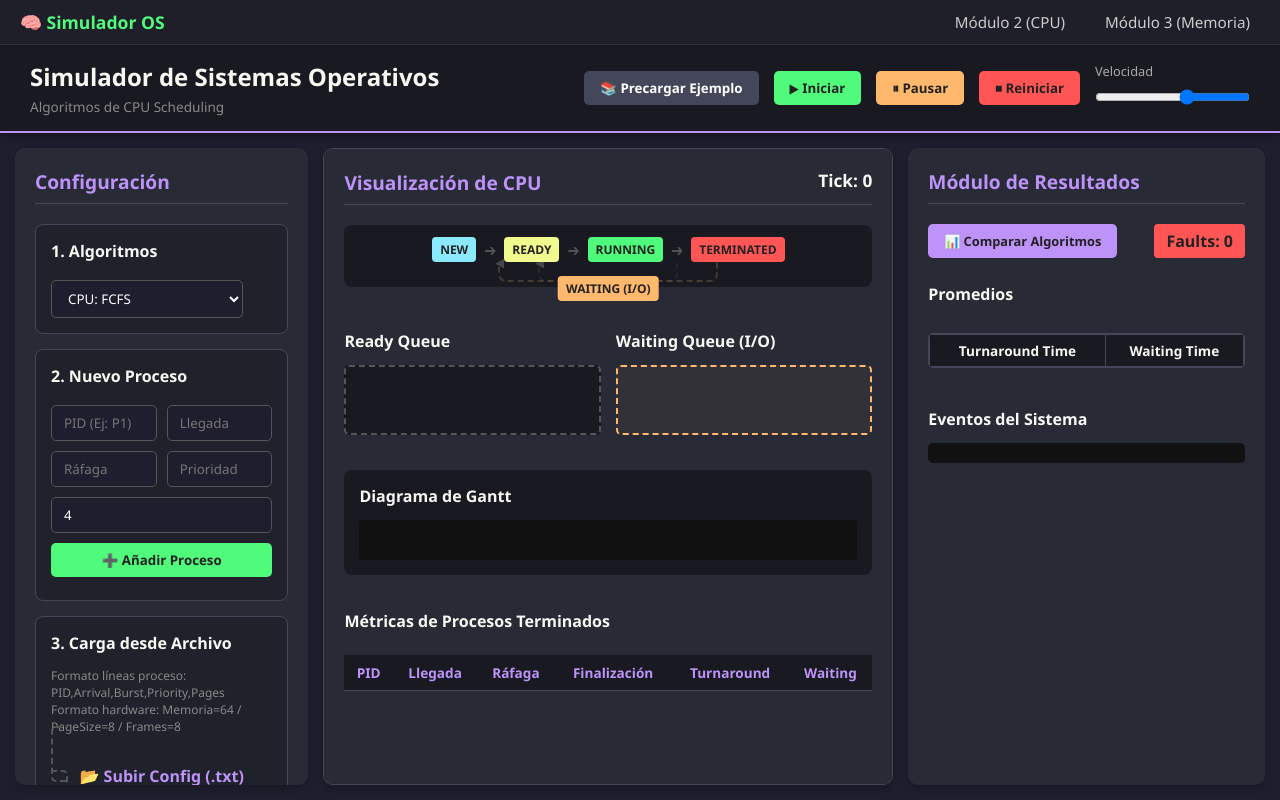
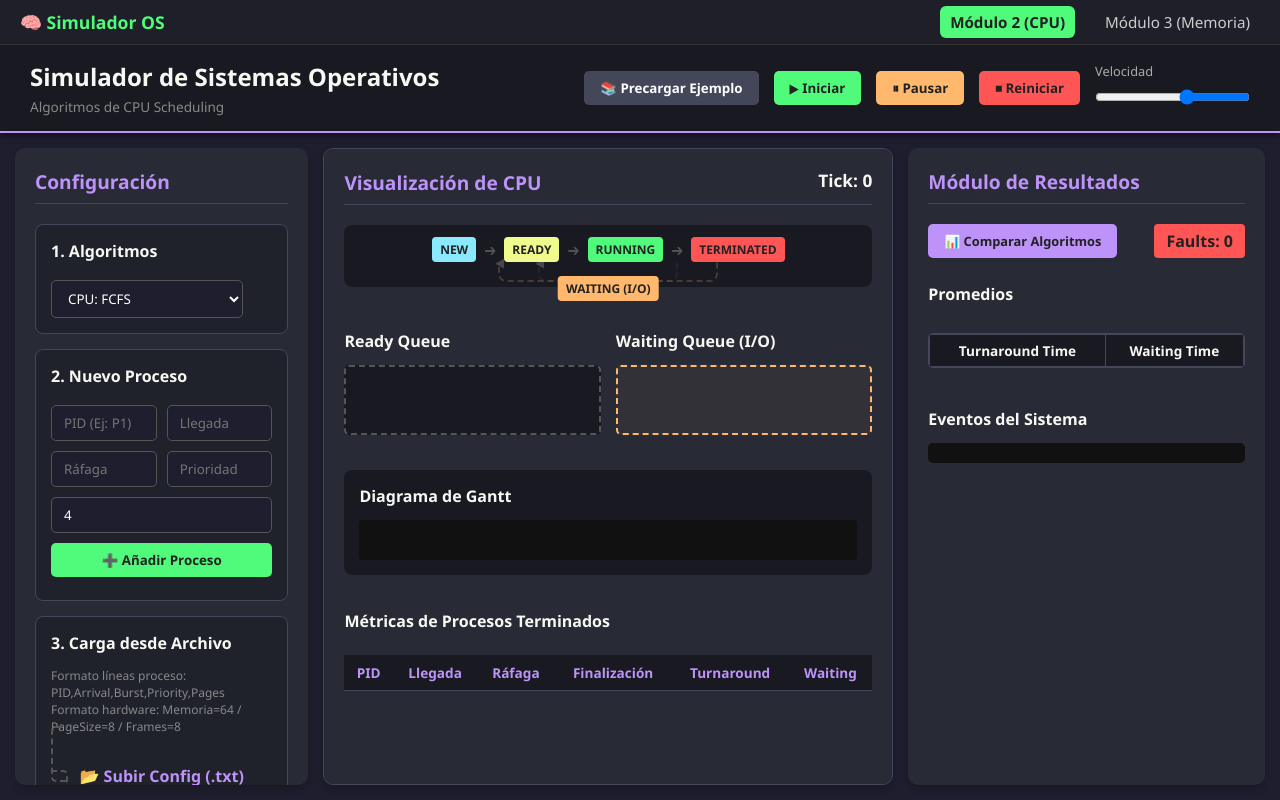
Before and after one commit to jonaxCA/SysOps, a plain HTML site: page Modulo2/index.html in a window 1280 px wide. Shown: the top 800 px of the page. Drawn offline with Linux system fonts and the light colour scheme.

Commit message:
Add script to highlight active module links

```diff
--- a/Modulo2/index.html
+++ b/Modulo2/index.html
@@ -247,3 +247,17 @@
          SCRIPTS
     ================================================================ -->
     <script src="script-modulo2.js""></script>
+
+    <script>
+    const path = window.location.pathname;
+
+    if (path.includes("Modulo2")) {
+        document.getElementById("link-mod2")?.classList.add("active");
+    }
+
+    if (path.includes("Modulo3")) {
+        document.getElementById("link-mod3")?.classList.add("active");
+    }
+</script>
+</body>
+</html>
```
